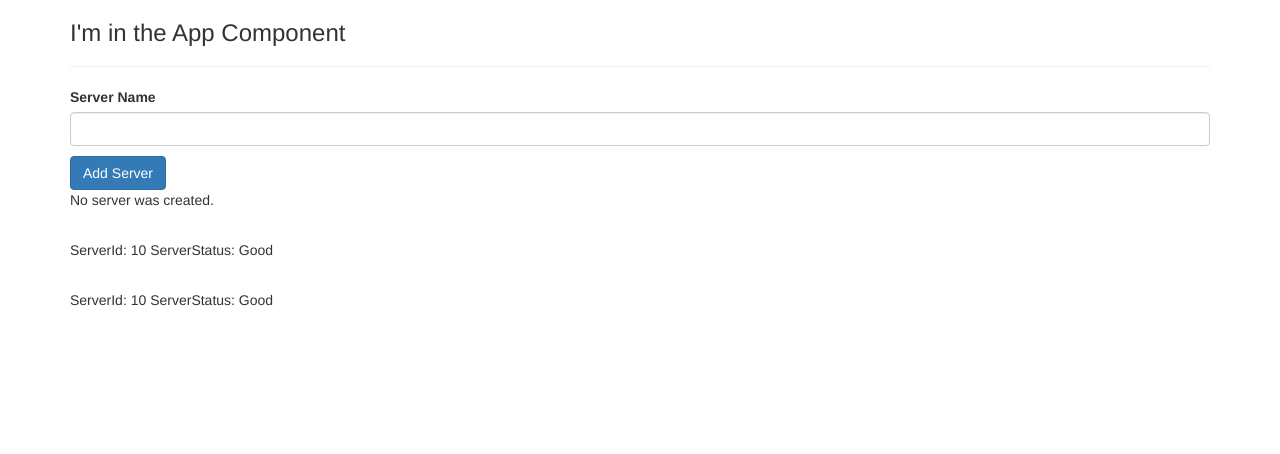
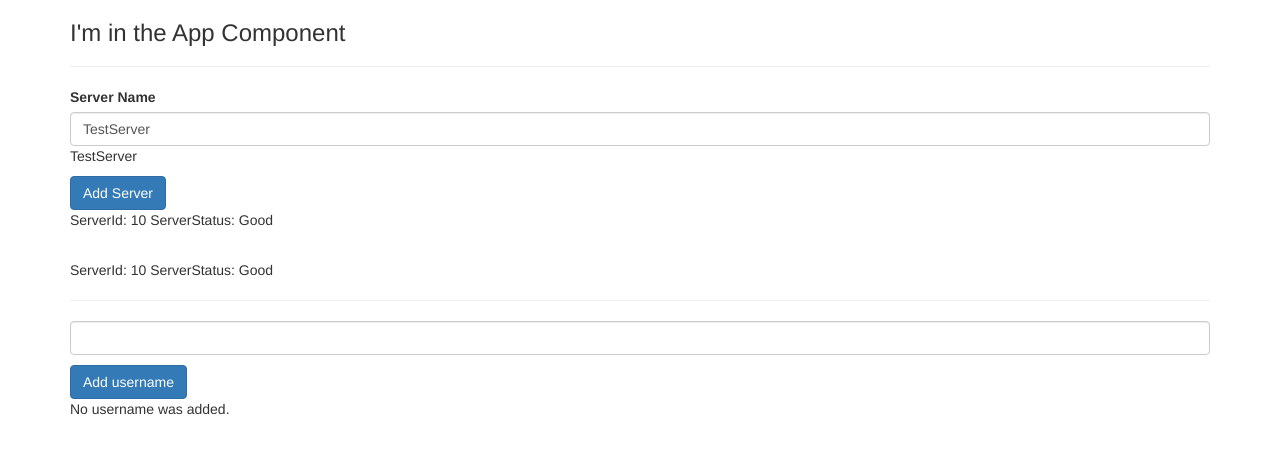
Before and after one commit to camdenbrown-zz/angular4-practice-app, an Angular app: page / in a window 1280 px wide. Shown: the top 454 px of the page. Built offline with nearby package versions, Linux system fonts and the light colour scheme.

Commit message:
add ng-if

```diff
--- a/src/app/servers/servers.component.html
+++ b/src/app/servers/servers.component.html
@@ -1,9 +1,20 @@
 <label>Server Name</label>
-<input type="text" class="form-control" (input)="onUpdateServerName($event)"/>
+<input type="text" class="form-control" [(ngModel)]="serverName"/>
 <p>
   {{ serverName }}
 </p>
 <button class="btn btn-primary" [disabled]="!allowNewServer" (click)="onCreateServer()">Add Server</button>
-<p>{{ serverCreationStatus }}</p>
+<p *ngIf="serverCreated">
+  Server was created. Server name is {{ serverName }}
+</p>
 <app-server></app-server>
 <app-server></app-server>
+<hr/>
+<input type="text" class="form-control" [(ngModel)]="username"/>
+<p>
+  {{ username }}
+</p>
+<button class="btn btn-primary" (click)="addUser()">Add username</button>
+<p>
+  {{ usernameCreationStatus }}
+</p>
--- a/src/app/servers/servers.component.ts
+++ b/src/app/servers/servers.component.ts
@@ -8,7 +8,10 @@ import { Component, OnInit } from '@angular/core';
 export class ServersComponent implements OnInit {
   allowNewServer = false;
   serverCreationStatus = 'No server was created.';
-  serverName = '';
+  serverName = 'TestServer';
+  username = '';
+  usernameCreationStatus = 'No username was added.';
+  serverCreated = false;
 
   constructor() {
     setTimeout(() => {
@@ -20,10 +23,16 @@ export class ServersComponent implements OnInit {
   }
 
   onCreateServer() {
-    this.serverCreationStatus = 'Server was created!';
+    this.serverCreated = true;
+    this.serverCreationStatus = 'Server was created! Name is ' + this.serverName;
   }
 
-  onUpdateServerName(event: Event) {
-    this.serverName = (<HTMLInputElement>event.target).value;
+  addUser() {
+    if (this.username.length > 1) {
+      this.usernameCreationStatus = 'Username added!';
+      this.username = '';
+    } else {
+      this.usernameCreationStatus = 'You have to enter something!';
+    }
   }
 }
```
